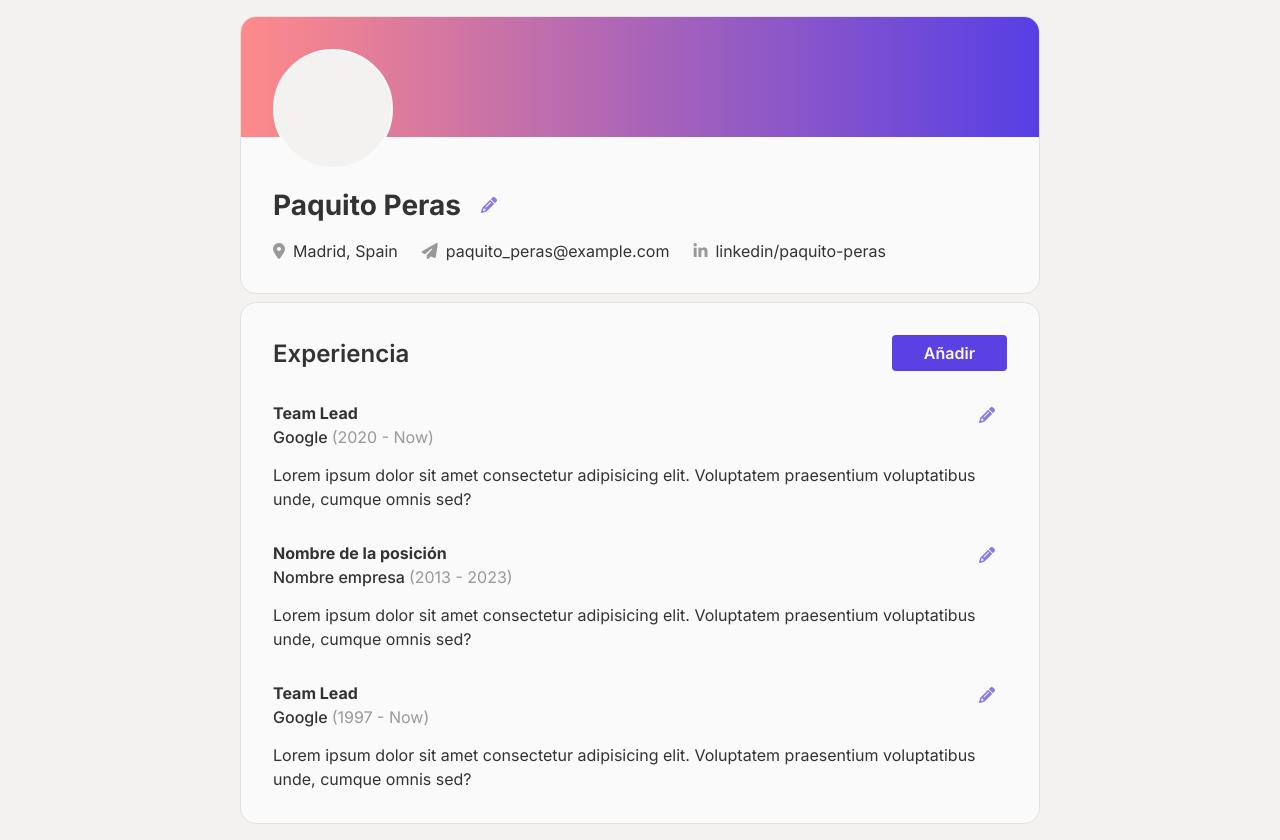
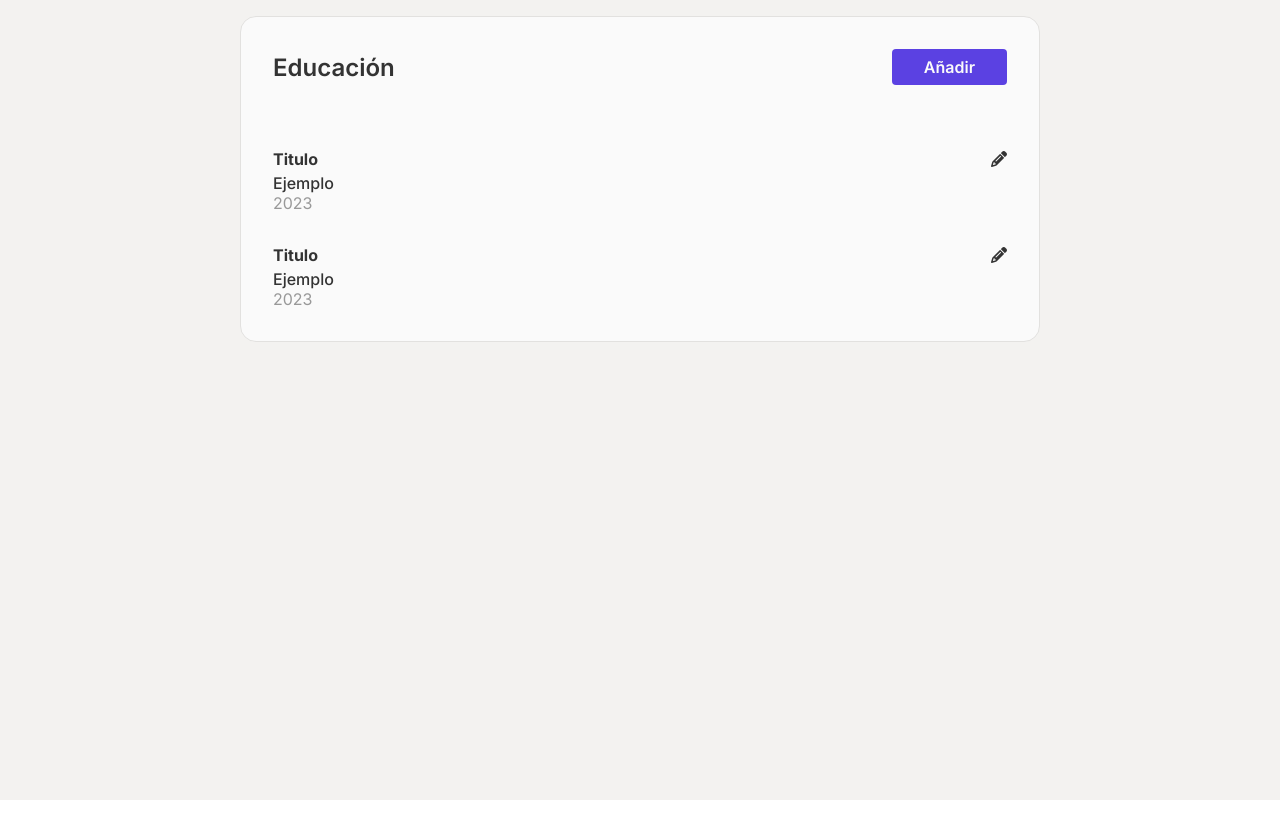
Before and after one commit to MMadlos/cv-app-builder, a React (Vite) app: page / in a window 1280 px wide. After the commit the page ends 800 px from the top, so only its background shows below. Built offline with nearby package versions, Linux system fonts and the light colour scheme.

Commit message:
Add education template

```diff
--- a/src/App.jsx
+++ b/src/App.jsx
@@ -5,12 +5,14 @@ import "./styles/App.css"
 
 import PersonalDetails from "./Components/Sections/PersonalDetails"
 import Experience from "./Components/Sections/Experience"
+import ShowEducation from "./Components/Templates/ShowEducation"
 
 function App() {
 	return (
 		<main>
-			<PersonalDetails />
-			<Experience />
+			{/* <PersonalDetails /> */}
+			{/* <Experience /> */}
+			<ShowEducation />
 		</main>
 	)
 }
--- /dev/null
+++ b/src/Components/Templates/ShowEducation.jsx
@@ -0,0 +1,35 @@
+import TitleSection from "../Units/TitleSection"
+import CardEducation from "../Units/CardEducation"
+
+function ShowEducation() {
+	function onClickAdd() {}
+	const testData = {
+		title: "Titulo",
+		center: "Ejemplo",
+		date: "2023",
+	}
+	return (
+		<section className="education">
+			<TitleSection
+				isEdit={false}
+				sectionName="education"
+				onClickAdd={onClickAdd}
+			/>
+
+			<div className="cards-container">
+				<CardEducation
+					dataKey={1}
+					educationData={testData}
+				/>
+			</div>
+			<div className="cards-container">
+				<CardEducation
+					dataKey={2}
+					educationData={testData}
+				/>
+			</div>
+		</section>
+	)
+}
+
+export default ShowEducation
--- a/src/Components/Templates/ShowExperience.jsx
+++ b/src/Components/Templates/ShowExperience.jsx
@@ -2,9 +2,7 @@ import CardExperience from "../Units/CardExperience"
 import TitleSection from "../Units/TitleSection"
 
 function ShowExperience({ experienceData, onClickEdit, onClickAddExp, isEdit }) {
-	const sortedExperience = experienceData.sort(function (a, b) {
-		return b.startDate - a.startDate
-	})
+	const sortedExperience = experienceData.sort((a, b) => b.startDate - a.startDate)
 
 	return (
 		<section className="experience">
--- /dev/null
+++ b/src/Components/Units/CardEducation.jsx
@@ -0,0 +1,21 @@
+function CardEducation({ dataKey, onClick, educationData }) {
+	const { title, center, date } = educationData
+	return (
+		<div
+			className="card-education"
+			data-key={dataKey}>
+			<div className="card-title-container">
+				<h3>{title}</h3>
+				<i
+					className="fa-solid fa-pencil"
+					onClick={onClick}></i>
+			</div>
+			<div className="education-container">
+				<h4>{center}</h4>
+				<p>{date}</p>
+			</div>
+		</div>
+	)
+}
+
+export default CardEducation
--- a/src/Components/Units/TitleSection.jsx
+++ b/src/Components/Units/TitleSection.jsx
@@ -10,6 +10,12 @@ const titles = {
 	personal: {
 		isEdit: {
 			true: "Editar información personal",
+		},
+	},
+	education: {
+		isEdit: {
+			true: "Editar experiencia",
+			false: "Educación",
 		},
 	},
 }
--- a/src/styles/App.css
+++ b/src/styles/App.css
@@ -85,12 +85,32 @@ section,
 	min-width: 400px;
 }
 
+section {
+	border: 1px solid var(--grey-border);
+	border-radius: 16px;
+	background-color: var(--white-bg);
+
+	&:not(.personal-details) {
+		padding: 32px;
+	}
+
+	.title-container {
+		display: flex;
+		justify-content: space-between;
+		align-items: center;
+		margin-bottom: 32px;
+
+		> button {
+			display: flex;
+			gap: 8px;
+			align-items: center;
+		}
+	}
+}
+
 /* PERSONAL DETAILS */
 section.personal-details {
 	overflow: hidden;
-	border: 1px solid var(--grey-border);
-	border-radius: 16px;
-	background-color: var(--white-bg);
 
 	.personal-details-background {
 		height: 120px;
@@ -277,11 +297,6 @@ section.personal-details {
 /* EXPERIENCE SECTION */
 
 section.experience {
-	border: 1px solid var(--grey-border);
-	border-radius: 16px;
-	background-color: var(--white-bg);
-	padding: 32px;
-
 	.title-container {
 		display: flex;
 		justify-content: space-between;
@@ -350,3 +365,32 @@ section.experience {
 		}
 	}
 }
+
+/* EDUCATION SECTION */
+section.education {
+	display: flex;
+	flex-direction: column;
+	gap: 32px;
+
+	.cards-container {
+		display: flex;
+		flex-direction: column;
+		gap: 32px;
+
+		.card-education {
+			display: flex;
+			flex-direction: column;
+			gap: 4px;
+
+			.card-title-container {
+				display: flex;
+				justify-content: space-between;
+				align-items: center;
+			}
+
+			.education-container > p {
+				color: var(--grey-icon);
+			}
+		}
+	}
+}
```
Also changed, not shown: src/Components/Sections/Education.jsx (added).
